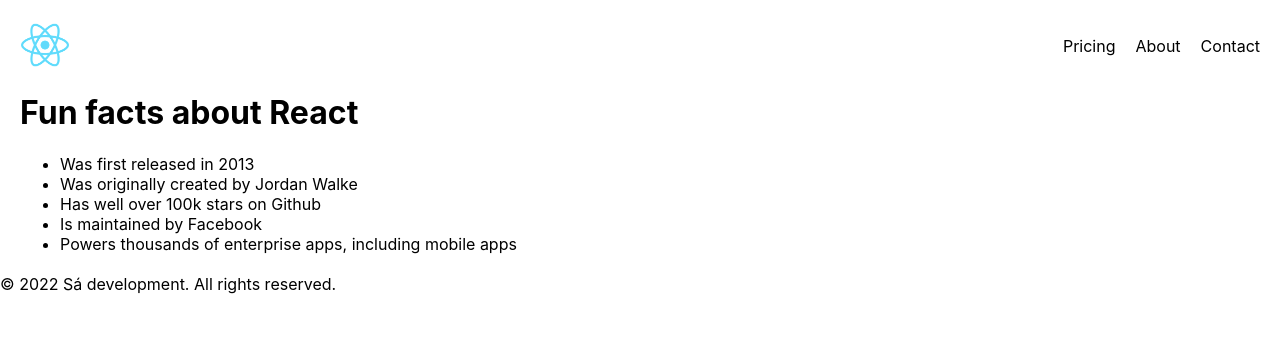
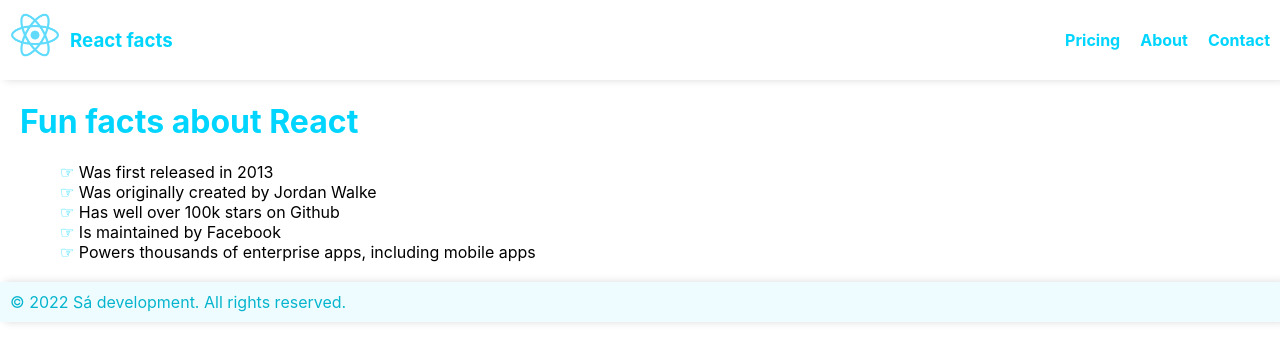
Before and after one commit to glauciellesa/React-scrimba, a React (Create React App) app: page / in a window 1280 px wide. Shown: the top 362 px of the page. Built offline with nearby package versions, Linux system fonts and the light colour scheme.

Commit message:
Change of CSS style in MainContent and Header

```diff
--- a/src/components/Footer.jsx
+++ b/src/components/Footer.jsx
@@ -1,10 +1,19 @@
+import styled from "styled-components";
+
 export default () => {
   const date = new Date().getFullYear();
 
   const lName = "Sá";
   return (
-    <p>
+    <FooterStyled>
       © {date} {lName} development. All rights reserved.
-    </p>
+    </FooterStyled>
   );
 };
+
+const FooterStyled = styled.p`
+  padding: 10px;
+  color: #06b5cd;
+  background-color: #eefcff;
+  box-shadow: 5px 0.2px 8px #dadada;
+`;
--- a/src/components/Header.jsx
+++ b/src/components/Header.jsx
@@ -5,23 +5,34 @@
   return (
     <nav>
       <NavStyled>
+        <div className="logo">
           <img src={reactLogo} alt="React's logo" />
-
+          <h3>React facts</h3>
+        </div>
+        <div>
           <ul>
             <li>Pricing</li>
             <li>About</li>
             <li>Contact</li>
           </ul>
+        </div>
       </NavStyled>
     </nav>
   );
 };
 
 const NavStyled = styled.div`
-  margin: 20px;
   display: flex;
   justify-content: space-between;
-
+  align-items: center;
+  background-color: #fff;
+  box-shadow: 5px 0.2px 8px #dadada;
+  padding: 10px;
+  .logo {
+    display: flex;
+    gap: 10px;
+    color: #00d5ff;
+  }
   img {
     width: 50px;
     height: 50px;
@@ -30,5 +41,7 @@
     display: flex;
     gap: 20px;
     list-style: none;
+    font-weight: bold;
+    color: #00d5ff;
   }
 `;
--- a/src/components/MainContent.jsx
+++ b/src/components/MainContent.jsx
@@ -19,4 +19,15 @@
 
 const Body = styled.div`
   margin: 20px;
+  h1 {
+    color: #00d5ff;
+  }
+  ul {
+    list-style: none;
+  }
+
+  li::before {
+    content: "☞ ";
+    color: #00d5ff;
+  }
 `;
```
Lines whose indentation alone changed are shown as unchanged.
